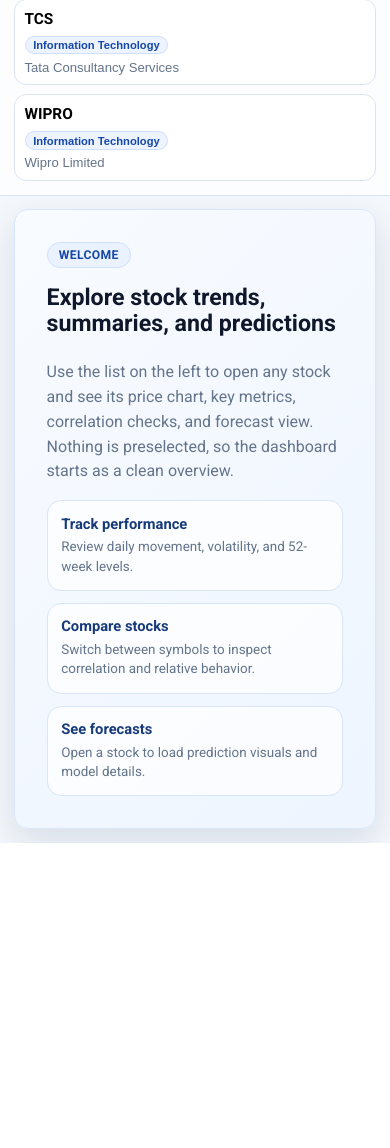
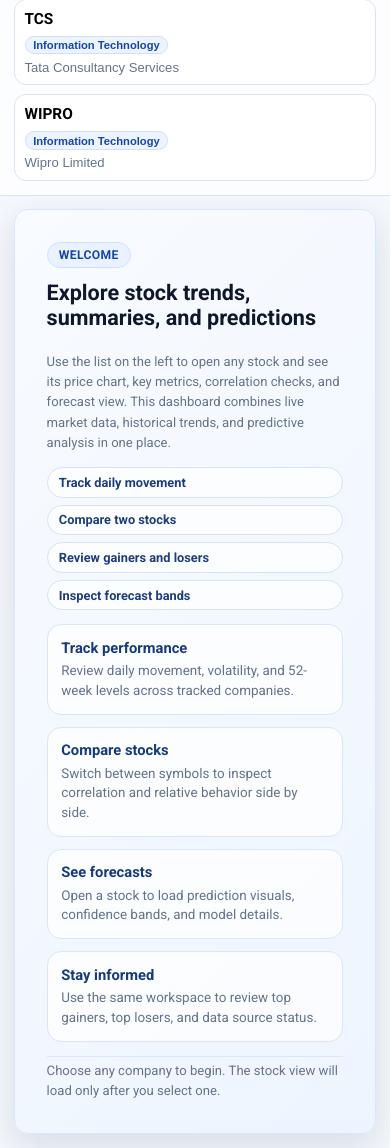
Before and after one commit to sarthaksaitwal/Stock-Dashboard, a FastAPI app: page / in a window 390 px wide. Shown: the part 955-2103 px from the top of the page. Before the commit the page ends 1798 px from the top, so only its background shows below. Run offline with FastAPI, Linux system fonts and the light colour scheme; data comes from the database, SQL or seed files in the repository.

Commit message:
ui: enrich responsive dashboard welcome card

```diff
--- a/frontend/static/css/style.css
+++ b/frontend/static/css/style.css
@@ -11,6 +11,7 @@
   --negative: #dc2626;
   --shadow: 0 12px 34px rgba(12, 39, 87, 0.12);
 }
+
 
 * {
   box-sizing: border-box;
@@ -255,9 +256,25 @@ body {
   line-height: 1.55;
 }
 
+.intro-summary {
+  display: flex;
+  flex-wrap: wrap;
+  gap: 0.5rem;
+}
+
+.intro-summary span {
+  border: 1px solid #d5e2f9;
+  background: rgba(255, 255, 255, 0.76);
+  color: #1e3d7c;
+  border-radius: 999px;
+  padding: 0.42rem 0.7rem;
+  font-size: 0.8rem;
+  font-weight: 700;
+}
+
 .intro-points {
   display: grid;
-  grid-template-columns: repeat(auto-fit, minmax(180px, 1fr));
+  grid-template-columns: repeat(2, minmax(0, 1fr));
   gap: 0.75rem;
 }
 
@@ -280,6 +297,13 @@ body {
   color: var(--muted);
   font-size: 0.84rem;
   line-height: 1.45;
+}
+
+.intro-footnote {
+  padding-top: 0.25rem;
+  border-top: 1px solid #dbe6fa;
+  font-size: 0.84rem;
+  color: #52627e;
 }
 
 .hero-empty h2 {
@@ -773,6 +797,22 @@ body {
   .correlation-gauge {
     width: 100%;
   }
+
+  .dashboard-intro {
+    gap: 0.85rem;
+  }
+
+  .intro-summary {
+    gap: 0.45rem;
+  }
+
+  .intro-summary span {
+    width: 100%;
+  }
+
+  .intro-points {
+    grid-template-columns: 1fr;
+  }
 }
 
 @media (max-width: 520px) {
@@ -813,4 +853,13 @@ body {
   .metric {
     border-radius: 14px;
   }
+
+  .dashboard-intro h2 {
+    font-size: 1.35rem;
+  }
+
+  .dashboard-intro p,
+  .intro-footnote {
+    font-size: 0.82rem;
+  }
 }
--- a/frontend/static/js/app.js
+++ b/frontend/static/js/app.js
@@ -591,23 +591,36 @@ function App() {
               <h2>Explore stock trends, summaries, and predictions</h2>
               <p>
                 Use the list on the left to open any stock and see its price chart, key metrics,
-                correlation checks, and forecast view. Nothing is preselected, so the dashboard
-                starts as a clean overview.
+                correlation checks, and forecast view. This dashboard combines live market data,
+                historical trends, and predictive analysis in one place.
               </p>
+              <div className="intro-summary">
+                <span>Track daily movement</span>
+                <span>Compare two stocks</span>
+                <span>Review gainers and losers</span>
+                <span>Inspect forecast bands</span>
+              </div>
               <div className="intro-points">
                 <div>
                   <strong>Track performance</strong>
-                  <span>Review daily movement, volatility, and 52-week levels.</span>
+                  <span>Review daily movement, volatility, and 52-week levels across tracked companies.</span>
                 </div>
                 <div>
                   <strong>Compare stocks</strong>
-                  <span>Switch between symbols to inspect correlation and relative behavior.</span>
+                  <span>Switch between symbols to inspect correlation and relative behavior side by side.</span>
                 </div>
                 <div>
                   <strong>See forecasts</strong>
-                  <span>Open a stock to load prediction visuals and model details.</span>
+                  <span>Open a stock to load prediction visuals, confidence bands, and model details.</span>
+                </div>
+                <div>
+                  <strong>Stay informed</strong>
+                  <span>Use the same workspace to review top gainers, top losers, and data source status.</span>
                 </div>
               </div>
+              <p className="intro-footnote">
+                Choose any company to begin. The stock view will load only after you select one.
+              </p>
             </div>
           )}
 
--- a/frontend/templates/index.html
+++ b/frontend/templates/index.html
@@ -15,6 +15,6 @@
 </head>
 <body>
     <div id="root"></div>
-    <script type="text/babel" src="/static/js/app.js?v=20260402c"></script>
+    <script type="text/babel" src="/static/js/app.js?v=20260402d"></script>
 </body>
 </html>
```
